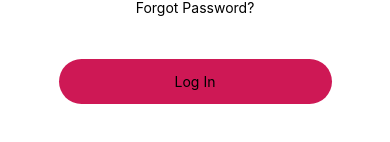
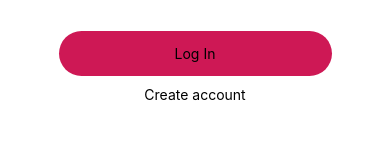
Before and after one commit to an288705/regulate, a React Native app: screen / in a window 390 px wide. Shown: the part 588-730 px from the top of the page. Built offline with nearby package versions, Linux system fonts and the light colour scheme.

Commit message:
register page created

```diff
--- a/controller/auth/login.js
+++ b/controller/auth/login.js
@@ -4,7 +4,7 @@ import { signIn } from "../../model/accSlice";
 import { postLogin } from '../http/postLogin';
 import LoginScreen from '../../view/auth/loginScreen'
 
-export default function login() {
+export default function Login({navigation}) {
     const [email, setEmail] = useState("");
     const [password, setPassword] = useState("");
     const dispatch = useDispatch();
@@ -35,12 +35,17 @@ export default function login() {
         }
     }
 
+    function routeRegister(){
+        navigation.push('Register')
+    }
+
     return (
         //give loginScreen all necessary functions
         <LoginScreen
             setEmail={setEmail}
             setPassword={setPassword}
             logIn={logIn}
+            routeRegister={routeRegister}
         />
     )
 }
--- /dev/null
+++ b/controller/auth/register.js
@@ -0,0 +1,21 @@
+import React, {useState} from 'react'
+import { useDispatch } from "react-redux";
+import RegisterScreen from '../../view/auth/registerScreen'
+
+export default function Register({navigation}) {
+    const [email, setEmail] = useState("");
+    const [password, setPassword] = useState("");
+    const dispatch = useDispatch();
+
+    function routeLogin(){
+        navigation.goBack()
+    }
+
+    return (
+        <RegisterScreen
+            setEmail={setEmail}
+            setPassword={setPassword}
+            routeLogin={routeLogin}
+        />
+    )
+}
--- a/controller/routes/homeRoutes.js
+++ b/controller/routes/homeRoutes.js
@@ -1,7 +1,11 @@
 import React from 'react'
 import { useSelector } from 'react-redux'
+import {createNativeStackNavigator} from '@react-navigation/native-stack'
 import HomeScreen from '../../view/home/homeScreen';
 import Login from '../auth/login';
+import Register from '../auth/register';
+
+const AuthStack = createNativeStackNavigator();
 
 export default function homeRoutes() {
     const { acc } = useSelector(state=>state);
@@ -13,7 +17,10 @@ export default function homeRoutes() {
                 ?
                 <HomeScreen/>
                 :
-                <Login/>
+                <AuthStack.Navigator initialRouteName='Login'>
+                    <AuthStack.Screen name='Login' component={Login} options={{headerShown:false}}/>
+                    <AuthStack.Screen name='Register' component={Register} options={{headerShown:false}}/>
+                </AuthStack.Navigator>
             }
         </>
     )
--- a/model/accSlice.js
+++ b/model/accSlice.js
@@ -17,7 +17,7 @@ const slice = createSlice({
     signIn: (state, action) => {
       /*save the name and password from the state payload passed in. Pass in
             state, name, password into authenticator*/
-      const { _id, jwt, name, email, role, addictions, goals, routine } = action.payload;
+      const { _id, name, email, role, addictions, goals, routine } = action.payload;
 
     //   localStorage.setItem('loggedIn','true');
     //   localStorage.setItem('id',_id);
--- a/package.json
+++ b/package.json
@@ -11,12 +11,15 @@
   },
   "dependencies": {
     "@react-navigation/native": "^6.0.8",
+    "@react-navigation/native-stack": "^6.5.0",
     "@reduxjs/toolkit": "^1.8.0",
     "expo": "~44.0.0",
     "expo-status-bar": "~1.2.0",
     "react": "17.0.1",
     "react-dom": "17.0.1",
     "react-native": "0.64.3",
+    "react-native-safe-area-context": "3.3.2",
+    "react-native-screens": "~3.10.1",
     "react-native-web": "0.17.1",
     "react-redux": "^7.2.6"
   },
--- a/view/auth/loginScreen.jsx
+++ b/view/auth/loginScreen.jsx
@@ -1,7 +1,7 @@
 import { StyleSheet, Text, View, StatusBar, TextInput, TouchableOpacity, Image} from 'react-native'
 import React from 'react'
 
-export default function loginScreen({setEmail,setPassword,logIn}) {
+export default function loginScreen({setEmail,setPassword,logIn,routeRegister}) {
   return (
     <View style={styles.container}>
       <Image style={styles.image} source={require("../../assets/calm.png")} />
@@ -31,6 +31,10 @@ export default function loginScreen({setEmail,setPassword,logIn}) {
 
       <TouchableOpacity style={styles.loginBtn} onPress={logIn}>
         <Text>Log In</Text>
+      </TouchableOpacity>
+
+      <TouchableOpacity style={styles.createAccount} onPress={routeRegister}>
+        <Text>Create account</Text>
       </TouchableOpacity>
     </View>
   );
@@ -71,6 +75,10 @@ const styles = StyleSheet.create({
     marginBottom: 30,
   },
 
+  createAccount: {
+    padding: 10
+  },
+
   loginBtn: {
     width: "70%",
     borderRadius: 30,
--- /dev/null
+++ b/view/auth/registerScreen.jsx
@@ -0,0 +1,85 @@
+import { StyleSheet, Text, View, StatusBar, TextInput, TouchableOpacity, Image} from 'react-native'
+import React from 'react'
+
+export default function registerScreen({setEmail,setPassword,routeLogin}) {
+  return (
+    <View style={styles.container}>
+        <StatusBar style="auto" />
+        <View style={styles.inputView}>
+        <TextInput
+            style={styles.TextInput}
+            placeholder="Email"
+            placeholderTextColor="black"
+            onChangeText={(e) => setEmail(e)}
+        />
+        </View>
+
+        <View style={styles.inputView}>
+        <TextInput
+            style={styles.TextInput}
+            placeholder="Password"
+            placeholderTextColor="black"
+            secureTextEntry={true}
+            onChangeText={(e) => setPassword(e)}
+        />
+        </View>
+
+        <TouchableOpacity style={styles.loginBtn} >
+            <Text>Create Account</Text>
+        </TouchableOpacity>
+
+        <TouchableOpacity style={styles.createAccount} onPress={routeLogin}>
+            <Text>Have an account? Log In</Text>
+        </TouchableOpacity>
+    </View>
+  )
+}
+
+const styles = StyleSheet.create({
+    container: {
+      flex: 1,
+      backgroundColor: "#fff",
+      alignItems: "center",
+      justifyContent: "center",
+    },
+
+    image: {
+      resizeMode: 'contain',
+      flex: 0.5, //flex determines how much screen property takes
+      width: 100
+    },
+
+    inputView: {
+      backgroundColor: "#89CFF0",
+      borderRadius: 30,
+      width: "70%",
+      height: 45,
+      marginBottom: 20,
+      alignItems: "center",
+    },
+
+    TextInput: {
+      height: 50,
+      flex: 1,
+      padding: 10,
+      alignItems: "center"
+    },
+
+    forgot_button: {
+      height: 30,
+      marginBottom: 30,
+    },
+
+    createAccount: {
+      padding: 10
+    },
+
+    loginBtn: {
+      width: "70%",
+      borderRadius: 30,
+      height: 45,
+      alignItems: "center",
+      justifyContent: "center",
+      backgroundColor: "#CE1855",
+    },
+  });
```
Also changed, not shown: 2 other files (tests, documents, lock files or other folders).
